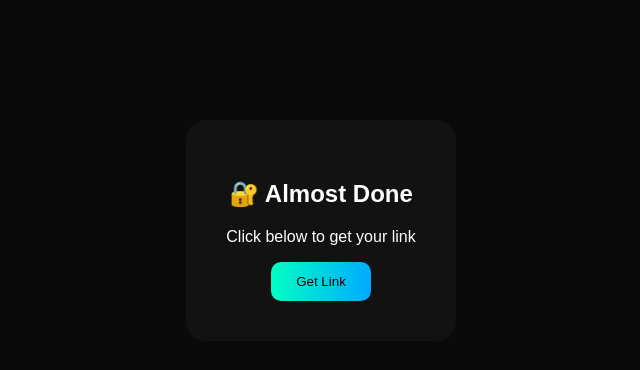
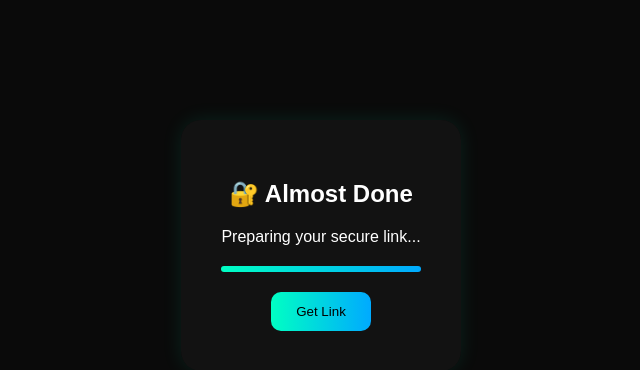
Before and after one commit to shiv9969/safelink-pro, a Flask app: template templates/step2.html in a window 1280 px wide. Shown: the top 370 px of the page, without its empty margins (319-959 px from the left). Run offline with Flask 3, Linux system fonts and the light colour scheme; the template is opened without the code that fills it, so the values that code supplies are empty.

Commit message:
Update step2.html

```diff
--- a/templates/step2.html
+++ b/templates/step2.html
@@ -12,13 +12,16 @@ body {
     margin-top: 120px;
 }
 
+/* Card */
 .container {
     background: rgba(20,20,20,0.8);
     padding: 40px;
     border-radius: 20px;
     display: inline-block;
+    box-shadow: 0 0 20px rgba(0,255,200,0.1);
 }
 
+/* Button */
 button {
     padding: 12px 25px;
     border-radius: 10px;
@@ -26,6 +29,30 @@ button {
     background: linear-gradient(90deg, #00ffc3, #00aaff);
     color: black;
     cursor: pointer;
+    transition: 0.3s;
+}
+
+button:disabled {
+    background: #333;
+    color: #777;
+    cursor: not-allowed;
+}
+
+/* Progress bar */
+.progress {
+    width: 100%;
+    height: 6px;
+    background: #222;
+    border-radius: 5px;
+    margin: 20px 0;
+    overflow: hidden;
+}
+
+.progress-bar {
+    height: 100%;
+    width: 0%;
+    background: linear-gradient(90deg, #00ffc3, #00aaff);
+    transition: width 2s linear;
 }
 </style>
 
@@ -36,13 +63,33 @@ button {
 <div class="container">
 
 <h2>🔐 Almost Done</h2>
-<p>Click below to get your link</p>
+<p>Preparing your secure link...</p>
+
+<div class="progress">
+    <div class="progress-bar" id="bar"></div>
+</div>
 
 <a href="/final">
-<button>Get Link</button>
+<button id="btn" disabled>Get Link</button>
 </a>
 
 </div>
 
+<script>
+let bar = document.getElementById("bar");
+let btn = document.getElementById("btn");
+
+// Start progress animation
+setTimeout(() => {
+    bar.style.width = "100%";
+}, 100);
+
+// Enable button after 2 sec
+setTimeout(() => {
+    btn.disabled = false;
+    btn.innerText = "Get Link";
+}, 2000);
+</script>
+
 </body>
 </html>
```
